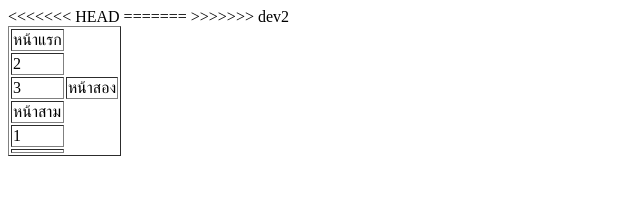
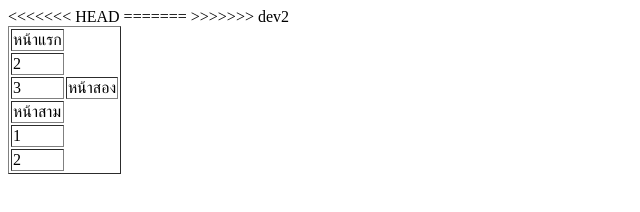
Before and after one commit to Noey09/testgit, a plain HTML site: page index.html in a window 1280 px wide. Shown: the whole page, without its empty margins (0-640 px from the left). Drawn offline with Linux system fonts and the light colour scheme.

Commit message:
menuthai 12

```diff
--- a/index.html
+++ b/index.html
@@ -25,7 +25,7 @@
 			<td>1</td>
 		</tr>
 		<tr>
-			<td></td>
+			<td>2</td>
 		</tr>
 	</table>
 </body>
```
